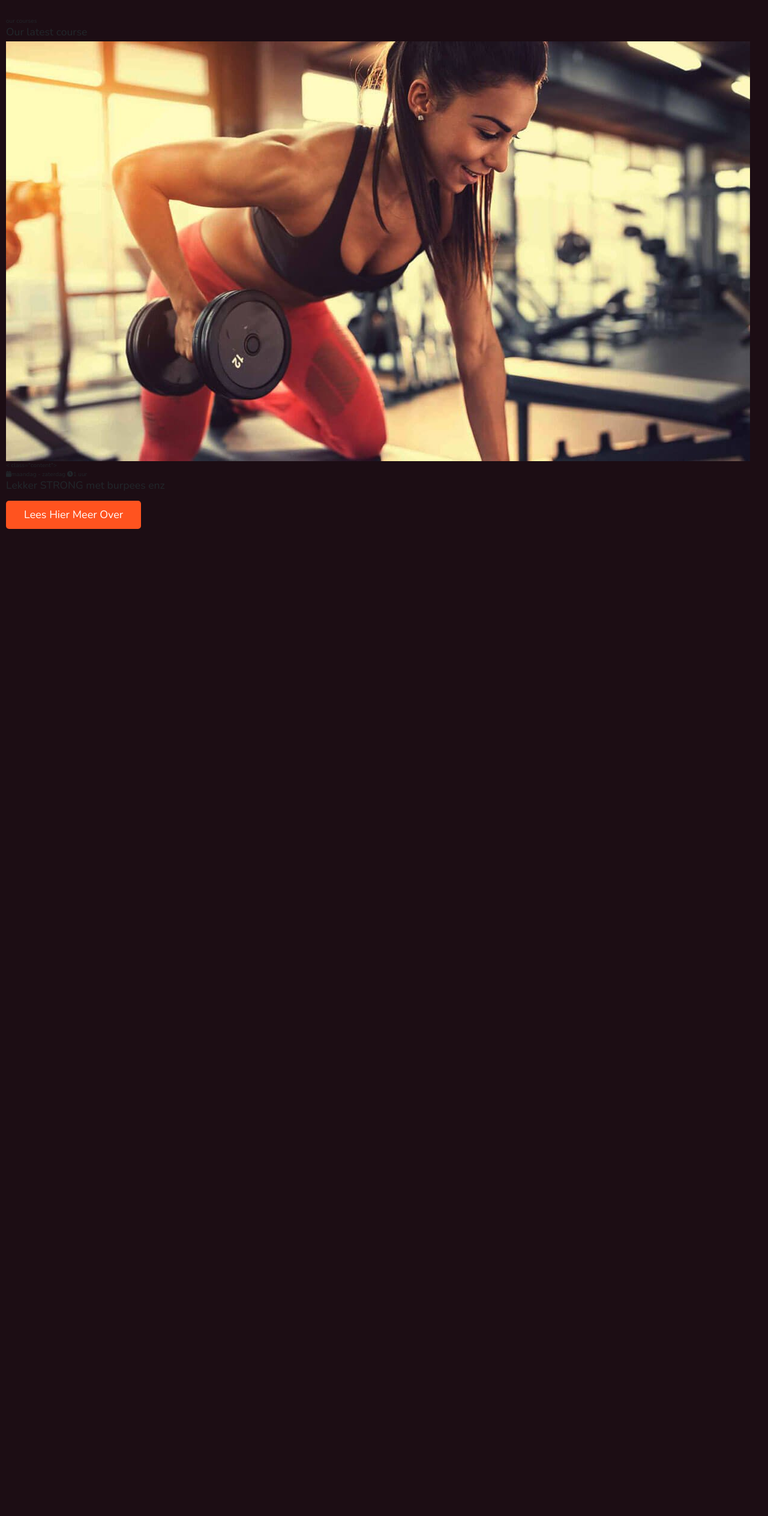
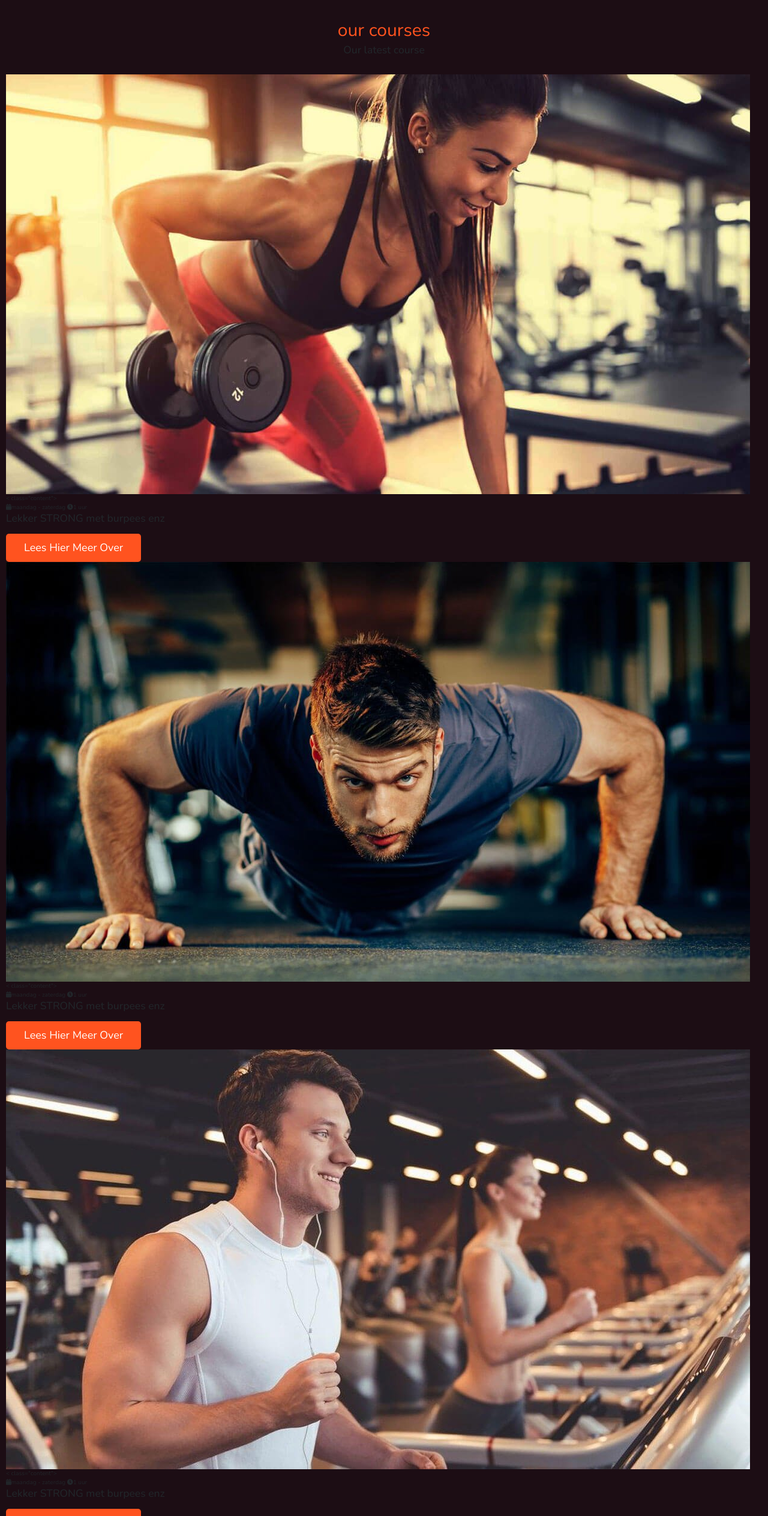
Before and after one commit to X-Design/WEB_DEC_2021_3, a plain HTML site: page index.html in a window 1280 px wide. Shown: the part 1742-4270 px from the top of the page at 60% size. Before the commit the page ends 3000 px from the top, so only its background shows below. Drawn offline with nearby package versions, Linux system fonts and the light colour scheme.

Commit message:
2-2-2022-2

```diff
--- a/index.html
+++ b/index.html
@@ -8,7 +8,7 @@
     <title>STRONG website</title>
     <link rel="stylesheet" href="https://cdnjs.cloudflare.com/ajax/libs/font-awesome/5.15.4/css/all.min.css">
     <link rel="stylesheet" href="https://cdnjs.cloudflare.com/ajax/libs/bootstrap/4.6.1/css/bootstrap.min.css">
-    <link rel="stylesheet" href="/dist/css/style.css">
+    <link rel="stylesheet" href="/assets/css/style.css">
     <link rel="preconnect" href="https://fonts.googleapis.com">
     <link rel="preconnect" href="https://fonts.gstatic.com" crossorigin>
     <link href="https://fonts.googleapis.com/css2?family=Nunito:wght@300;400;500;600;700&family=Poppins:wght@100;300;400;500;700;900&family=Roboto:ital,wght@0,300;0,400;0,700;1,400&display=swap" rel="stylesheet">
@@ -26,7 +26,7 @@
               <nav class="nav">
                  <a href="#home">home</a>
                  <a href="#about">about</a>
-                 <a href="#courses">courses</a>
+                 <a href="#course">courses</a>
                  <a href="#pricing">pricing</a>
                  <a href="#team">team</a>
                  <a href="#blogs">blogs</a>
@@ -125,6 +125,66 @@
             <h3>Lekker STRONG met burpees enz</h3>
             <a href="#" class="link-btn">Lees hier meer over</a>
       </div>
+      <div class="box">
+         <div class="image">
+            <img src="/images/img-2.jpg" alt="" srcset="">
+         </div>
+         < class="content">
+            <div class="icons">
+               <span><i class="fas fa-calendar"></i>maandag - zaterdag</span>
+               <span><i class="fas fa-clock"></i>1 uur</span>
+            </div>
+            <h3>Lekker STRONG met burpees enz</h3>
+            <a href="#" class="link-btn">Lees hier meer over</a>
+      </div>
+      <div class="box">
+         <div class="image">
+            <img src="/images/img-3.jpg" alt="" srcset="">
+         </div>
+         < class="content">
+            <div class="icons">
+               <span><i class="fas fa-calendar"></i>maandag - zaterdag</span>
+               <span><i class="fas fa-clock"></i>1 uur</span>
+            </div>
+            <h3>Lekker STRONG met burpees enz</h3>
+            <a href="#" class="link-btn">Lees hier meer over</a>
+      </div>
+      <div class="box">
+         <div class="image">
+            <img src="/images/img-4.jpg" alt="" srcset="">
+         </div>
+         < class="content">
+            <div class="icons">
+               <span><i class="fas fa-calendar"></i>maandag - zaterdag</span>
+               <span><i class="fas fa-clock"></i>1 uur</span>
+            </div>
+            <h3>Lekker STRONG met burpees enz</h3>
+            <a href="#" class="link-btn">Lees hier meer over</a>
+      </div>
+      <div class="box">
+         <div class="image">
+            <img src="/images/img-5.jpg" alt="" srcset="">
+         </div>
+         < class="content">
+            <div class="icons">
+               <span><i class="fas fa-calendar"></i>maandag - zaterdag</span>
+               <span><i class="fas fa-clock"></i>1 uur</span>
+            </div>
+            <h3>Lekker STRONG met burpees enz</h3>
+            <a href="#" class="link-btn">Lees hier meer over</a>
+      </div>
+      <div class="box">
+         <div class="image">
+            <img src="/images/img-6.jpg" alt="" srcset="">
+         </div>
+         < class="content">
+            <div class="icons">
+               <span><i class="fas fa-calendar"></i>maandag - zaterdag</span>
+               <span><i class="fas fa-clock"></i>1 uur</span>
+            </div>
+            <h3>Lekker STRONG met burpees enz</h3>
+            <a href="#" class="link-btn">Lees hier meer over</a>
+      </div>
    </div>
    </div>
 </section>
--- /dev/null
+++ b/scss/components/_courses.scss
@@ -0,0 +1,11 @@
+@use '../abstracts/' as *;
+
+.heading{
+	text-align: center;
+	margin-bottom: 3rem;
+
+	span{
+		font-size: 3rem;
+		color: $orange;
+	}
+}
--- a/scss/components/_home.scss
+++ b/scss/components/_home.scss
@@ -28,6 +28,7 @@
     font-size: 1.8rem;
     text-transform: capitalize;
 
+
     &:hover{
        background: $white;
        color:$orange;
--- a/scss/style.scss
+++ b/scss/style.scss
@@ -4,4 +4,4 @@
 @use './components/blogs';
 @use './components/home';
 @use './components/counter';
-/*@use './components/portfolio'; */
+@use './components/courses';
```
Also changed, not shown: assets/css/style.css, 1 other file.
